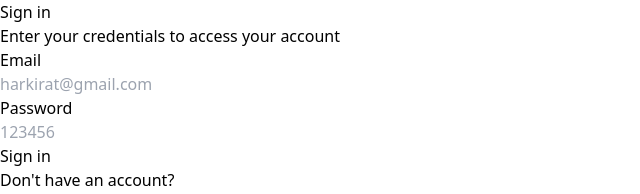
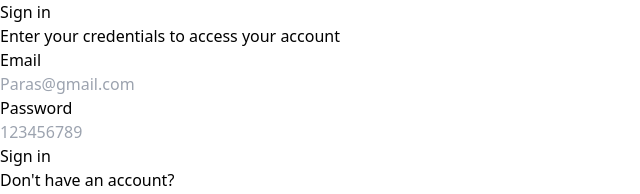
Before and after one commit to paras-verma7454/Paytm, a React (Vite) app in the folder frontend/: page /signin in a window 1280 px wide. Shown: the top 194 px of the page, without its empty margins (0-640 px from the left). Built offline with nearby package versions, Linux system fonts and the light colour scheme.

Commit message:
Update Signin.jsx

```diff
--- a/frontend/src/pages/Signin.jsx
+++ b/frontend/src/pages/Signin.jsx
@@ -20,13 +20,13 @@ export const Signin = () => {
           <Heading label={"Sign in"} />
           <SubHeading label={"Enter your credentials to access your account"} />
           <InputBox
-            placeholder="harkirat@gmail.com"
+            placeholder="Paras@gmail.com"
             label={"Email"}
             value={username}
             onChange={(e) => setUsername(e.target.value)}
           />
           <InputBox
-            placeholder="123456"
+            placeholder="123456789"
             label={"Password"}
             type="password"
             value={password}
```
